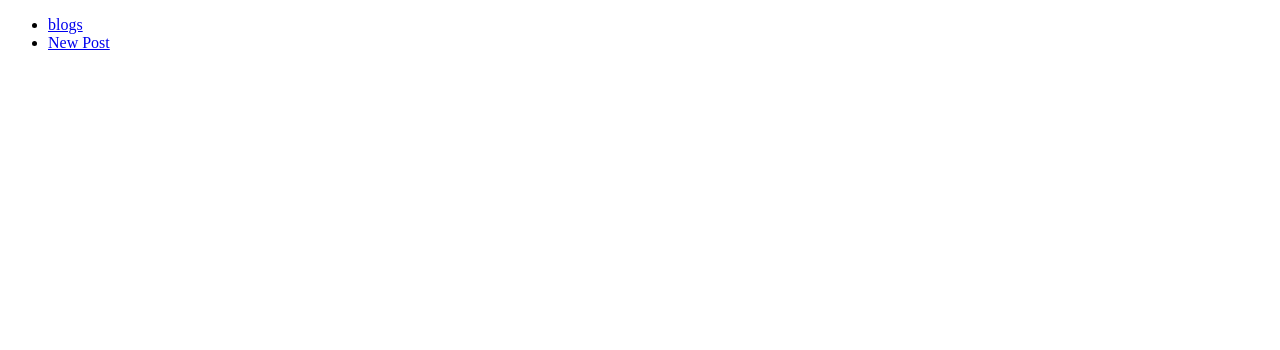
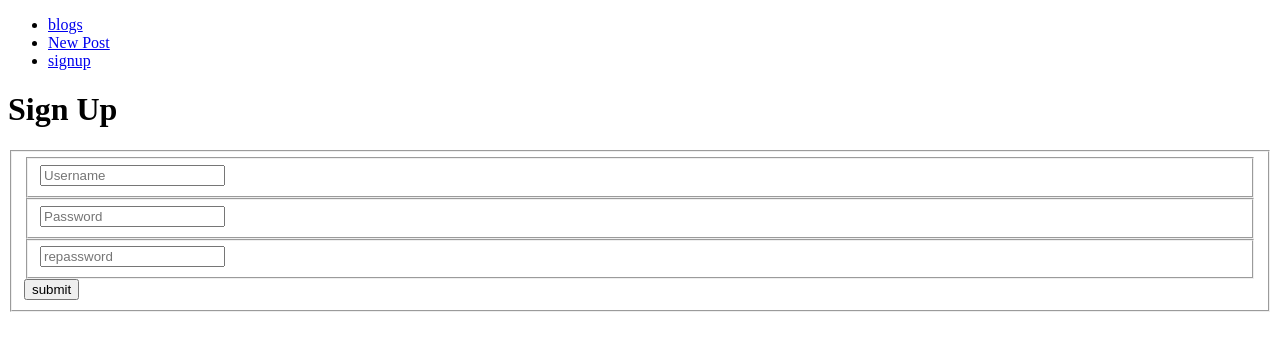
Before and after one commit to qianrongguo/blogs, a React (Create React App) app in the folder fronted/: page /signup in a window 1280 px wide. Shown: the top 350 px of the page. Built offline with nearby package versions, Linux system fonts and the light colour scheme.

Commit message:
前端注册页面

```diff
--- a/fronted/src/App.js
+++ b/fronted/src/App.js
@@ -1,9 +1,11 @@
-import React from 'react'
+import React,{Component} from 'react'
 import { ConnectedRouter } from 'connected-react-router'
 import { Route, Switch } from 'react-router'
 import Edit from "./components/Edit";
 import Blogs from "./components/Blogs";
 import Header from "./components/Header";
+import Signup from "./components/Signup";
+
 
 const routes = (
     <div>
@@ -12,16 +14,29 @@ const routes = (
             <Route exact path="/" component={Blogs} />
             <Route path="/edit/:slug" component={Edit} />
             <Route path="/edit" component={Edit} />
+            <Route path="/signup" component={Signup} />
         </Switch>
     </div>
-)
+);
 
-const App = ({ history }) => {
-    return (
-        <ConnectedRouter history={history}>
-            { routes }
-        </ConnectedRouter>
-    )
+
+class App extends Component{
+
+    componentWillReceiveProps(nextProps) {
+        debugger;
+        console.log(nextProps, '444444444')
+
+    }
+    render(){
+        const {history} = this.props
+        return (
+            <div>
+                <ConnectedRouter history={history}>
+                    {routes}
+                </ConnectedRouter>
+            </div>
+        )
+    }
 }
 
 
--- a/fronted/src/actions/index.js
+++ b/fronted/src/actions/index.js
@@ -6,8 +6,7 @@ export const RECEIVE_BLOGS = 'RECEIVE_BLOGS'
 //点击选择删除
 export const select_delete = () => {
     return {
-        type: SELECT_DELETE,
-
+        type: SELECT_DELETE
     }
 }
 
--- /dev/null
+++ b/fronted/src/actions/signup.js
@@ -0,0 +1,45 @@
+export const UPDATE_FIELD_AUTH = 'UPDATE_FIELD_AUTH';
+export const REGISTER = 'REGISTER';
+
+
+export const onChangeUsername = value => {
+    return {type: UPDATE_FIELD_AUTH, key: 'username', value}
+}
+
+export const onChangePassword = value => {
+    return {type: UPDATE_FIELD_AUTH, key: 'password', value}
+}
+
+export const onChangeRePassword = value => {
+    return {type: UPDATE_FIELD_AUTH, key: 'repassword', value}
+}
+
+
+//创建一个数据
+// export const register = (username,password) => {
+export const RegisterSbmit = (data) => {
+    fetch(`http://localhost:3000/signup`, {
+        headers: {
+            'Accept': 'application/json',
+            'Content-Type': 'application/json'
+        },
+        method: 'POST',
+        body: JSON.stringify(data),
+    }).then(response => response.json())
+        .then(repsonse => console.log(repsonse, '___++++')).catch(e=>console.log(e))
+
+}
+// return {type:REGISTER,RegisterSbmit}
+// }
+
+// headers: {
+//     'Accept': 'application/json',
+//         'Content-Type': 'application/json'
+// },
+// method: "POST",
+//     body: JSON.stringify({a: 1, b: 2})
+
+
+export const register = data => {
+    return {type: REGISTER, data}
+}
--- a/fronted/src/components/Header.js
+++ b/fronted/src/components/Header.js
@@ -10,6 +10,7 @@ class Header extends Component{
                 <ul>
                     <li><Link to='/'>blogs</Link></li>
                     <li><Link to='/edit'>New Post</Link></li>
+                    <li><Link to='/signup'>signup</Link></li>
                 </ul>
             </div>
         )
--- /dev/null
+++ b/fronted/src/components/Signup.js
@@ -0,0 +1,88 @@
+import React, {Component} from 'react'
+import {onChangeUsername,onChangePassword,onChangeRePassword,RegisterSbmit,register} from '../actions/signup'
+import {connect} from 'react-redux';
+
+const mapDispatchToProps = state =>{
+    console.log('state',state.signup)
+    return state.signup
+}
+
+
+class Signup extends Component{
+
+    constructor(props){
+        super(props);
+        const {dispatch} = this.props;
+        this.changeUsername = ev => dispatch(onChangeUsername(ev.target.value));
+        this.changePassword = ev => dispatch(onChangePassword(ev.target.value));
+        this.onChangeRePassword = ev => dispatch(onChangeRePassword(ev.target.value));
+        this.submitForm  = ev => {
+            debugger;
+
+            const username = this.props.username;
+            const password = this.props.password;
+            const repassword = this.props.repassword;
+            const data = {
+                username:username,
+                password:password,
+                repassword:repassword
+            }
+            RegisterSbmit(data)
+        }
+    }
+
+
+    render(){
+
+        return (
+            <div className="auth-page">
+                <div className="container page">
+                    <div className="row">
+
+                        <div className="col-md-6 offset-md-3 col-xs-12">
+                            <h1 className="text-xs-center">Sign Up</h1>
+
+                            <form>
+                            {/*<form >*/}
+                                <fieldset>
+                                    <fieldset className="form-group">
+                                        <input
+                                            className="form-control form-control-lg"
+                                            type="text"
+                                            placeholder="Username"
+                                            onChange={this.changeUsername} />
+                                    </fieldset>
+                                    <fieldset className="form-group">
+                                        <input
+                                            className="form-control form-control-lg"
+                                            type="password"
+                                            placeholder="Password"
+                                             onChange={this.changePassword}/>
+                                    </fieldset>
+                                    <fieldset className="form-group">
+                                        <input
+                                            className="form-control form-control-lg"
+                                            type="password"
+                                            placeholder="repassword"
+                                            onChange={this.onChangeRePassword} />
+                                    </fieldset>
+
+                                    <button
+                                        type="submit"
+                                        onClick={this.submitForm}
+                                    >
+                                        submit
+                                    </button>
+
+                                </fieldset>
+                            </form>
+                        </div>
+
+                    </div>
+                </div>
+            </div>
+        )
+    }
+}
+
+export default connect(mapDispatchToProps)(Signup)
--- a/fronted/src/reducers/index.js
+++ b/fronted/src/reducers/index.js
@@ -3,6 +3,7 @@ import {RECEIVE_BLOG,REQUEST_BLOG} from "../actions/blog";
 import {combineReducers} from 'redux'
 import {connectRouter} from 'connected-react-router'
 import editor from './editor'
+import signup from './signup'
 
 const posts = (state = {
     isFetching: true
@@ -58,6 +59,7 @@ const rootReducer = (history) => combineReducers({
     posts: posts,
     Blog:Blog,
     editor:editor,
+    signup:signup,
     router: connectRouter(history)
 })
 
--- /dev/null
+++ b/fronted/src/reducers/signup.js
@@ -0,0 +1,22 @@
+import {UPDATE_FIELD_AUTH,REGISTER} from "../actions/signup";
+
+
+const signup = (state={},action) => {
+    switch (action.type){
+        case UPDATE_FIELD_AUTH:
+            return {
+                ...state,
+                [action.key]:action.value
+            }
+        case REGISTER:
+            return {
+                ...state,
+                data:action.username & action.password
+            }
+        default:
+            return state
+    }
+
+}
+
+export default signup
```
Also changed, not shown: 1 other file (tests, documents, lock files or other folders).
